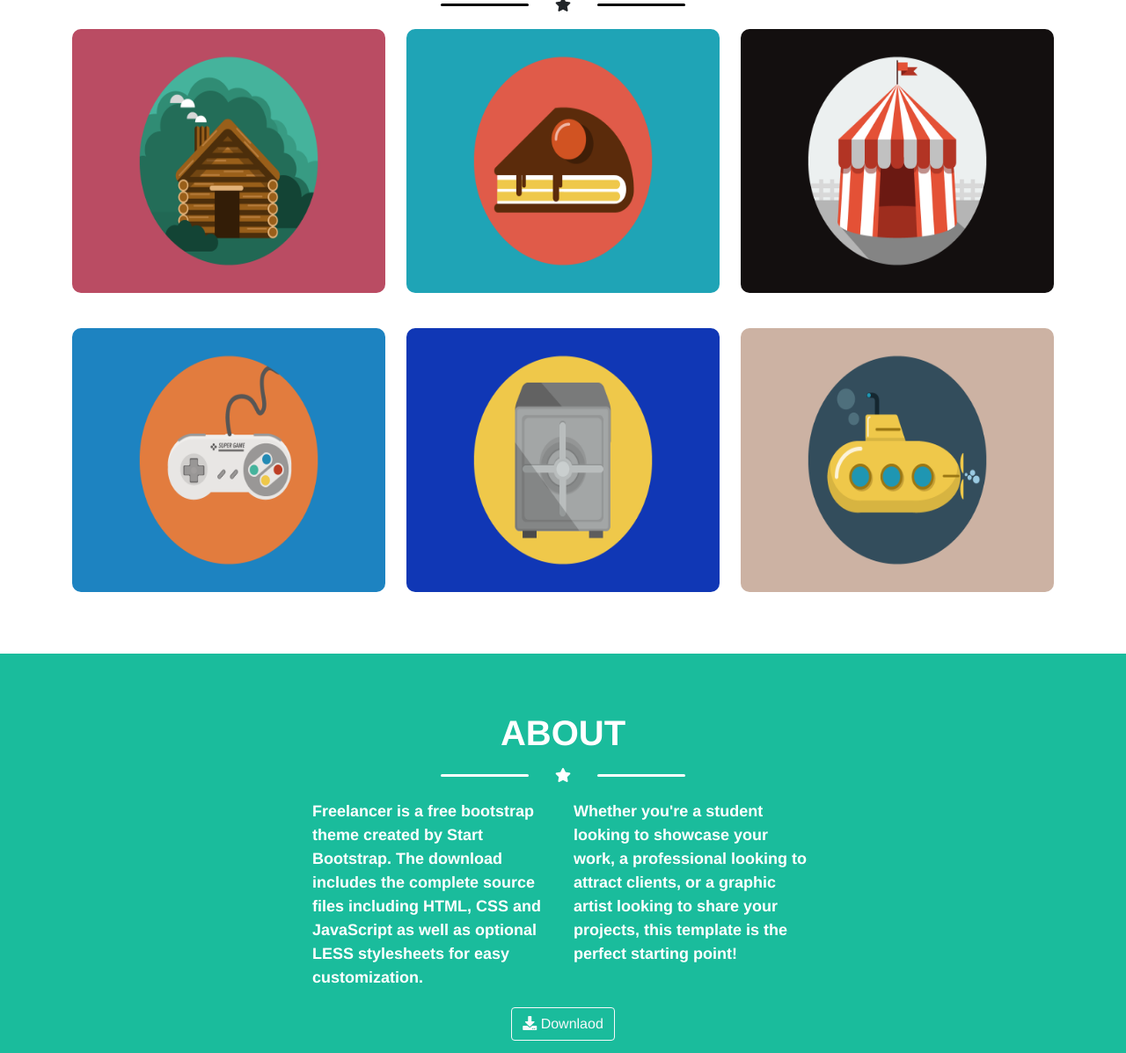
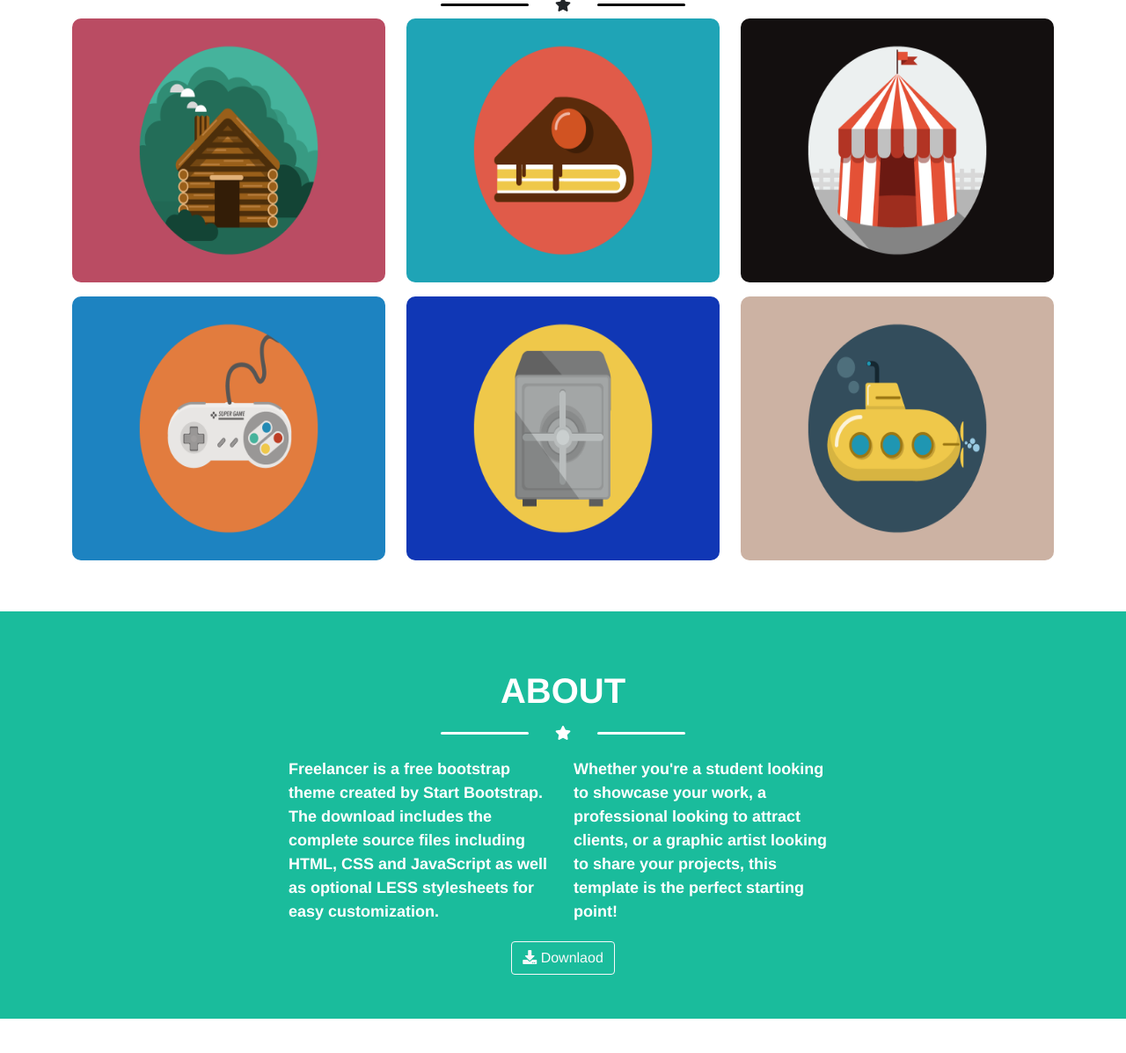
Before and after one commit to VitoMars/html-css-bootstrap-freelancer, a plain HTML site: page index.html in a window 1280 px wide. Shown: the part 683-1880 px from the top of the page at 88% size. Drawn offline with nearby package versions, Linux system fonts and the light colour scheme.

Commit message:
Migliorie Varie

```diff
--- a/css/style.css
+++ b/css/style.css
@@ -126,18 +126,19 @@ a {
 }
 
 .box {
+  max-width: 300px;
   margin: 20px 0px;
   /* width: 50%; */
 }
 
-.box img {
+.box-img img {
   width: 100%;
   height: 300px;
   border-radius: 10px;
 }
 
 .box.text {
-  width: 50%;
+  /* width: 300px; */
   color: white;
   font-size: 18px;
 }
--- a/index.html
+++ b/index.html
@@ -60,12 +60,12 @@
 
             <!-- Sezioni -->
             <div class="row">
-               <div class="col-12 col-sm-6 col-lg-4"><div class="box"><img src="img/cabin.png" alt=""></div></div>
-               <div class="col-12 col-sm-6 col-lg-4"><div class="box"><img src="img/cake.png" alt=""></div></div>
-               <div class="col-12 col-sm-6 col-lg-4"><div class="box"><img src="img/circus.png" alt=""></div></div>
-               <div class="col-12 col-sm-6 col-lg-4"><div class="box"><img src="img/game.png" alt=""></div></div>
-               <div class="col-12 col-sm-6 col-lg-4"><div class="box"><img src="img/safe.png" alt=""></div></div>
-               <div class="col-12 col-sm-6 col-lg-4"><div class="box"><img src="img/submarine.png" alt=""></div></div>
+               <div class="col-12 col-sm-6 col-lg-4"><div class="box-img my-2"><img src="img/cabin.png" alt=""></div></div>
+               <div class="col-12 col-sm-6 col-lg-4"><div class="box-img my-2"><img src="img/cake.png" alt=""></div></div>
+               <div class="col-12 col-sm-6 col-lg-4"><div class="box-img my-2"><img src="img/circus.png" alt=""></div></div>
+               <div class="col-12 col-sm-6 col-lg-4"><div class="box-img my-2"><img src="img/game.png" alt=""></div></div>
+               <div class="col-12 col-sm-6 col-lg-4"><div class="box-img my-2"><img src="img/safe.png" alt=""></div></div>
+               <div class="col-12 col-sm-6 col-lg-4"><div class="box-img my-2"><img src="img/submarine.png" alt=""></div></div>
              </div>
          </div>
       </div>
@@ -81,13 +81,13 @@
 
             <!-- Sezioni -->
             <div class="row">
-               <div class="col-12 col-sm-6 col-lg-6">
-                  <div class="box text left">
+               <div class="col-12 col-lg-6">
+                  <div class="box text ms-auto">
                   Freelancer is a free bootstrap theme created by Start Bootstrap. The download includes the complete source files including HTML, CSS and JavaScript as well as optional LESS stylesheets for easy customization.
                   </div>
                </div>
-               <div class="col-12 col-sm-6 col-lg-6">
-                  <div class="box text right">
+               <div class="col-12 col-lg-6">
+                  <div class="box text me-auto">
                      Whether you're a student looking to showcase your work, a professional looking to attract clients, or a graphic artist looking to share your projects, this template is the perfect starting point!</div>
                </div>
              </div>
@@ -140,7 +140,7 @@
          <div class="container">
             <div class="row">
 
-               <div class="col-sm-12 col-lg-4">
+               <div class="col-12 col-sm-4 col-lg-4">
                   <div class="box">
                      <div class="fs-3 text-uppercase white center my-1">
                         Location
@@ -151,7 +151,7 @@
                   </div>
                </div>
 
-               <div class="col-sm-12 col-lg-4">
+               <div class="col-12 col-sm-4 col-lg-4">
                   <div class="box">
                      <div class="fs-3 text-uppercase white center my-1">
                         Around the Web
@@ -165,7 +165,7 @@
                   </div>
                </div>
 
-               <div class="col-sm-12 col-lg-4">
+               <div class="col-12 col-sm-4 col-lg-4">
                   <div class="box">
                      <div class="fs-3 text-uppercase white center my-1">
                         About freelancer
```
